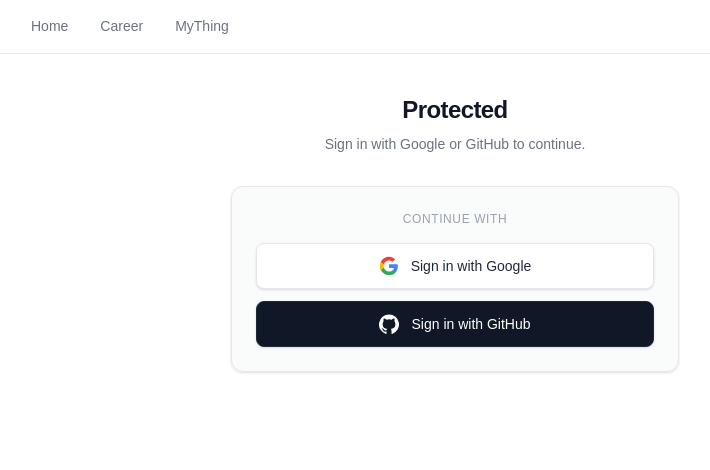
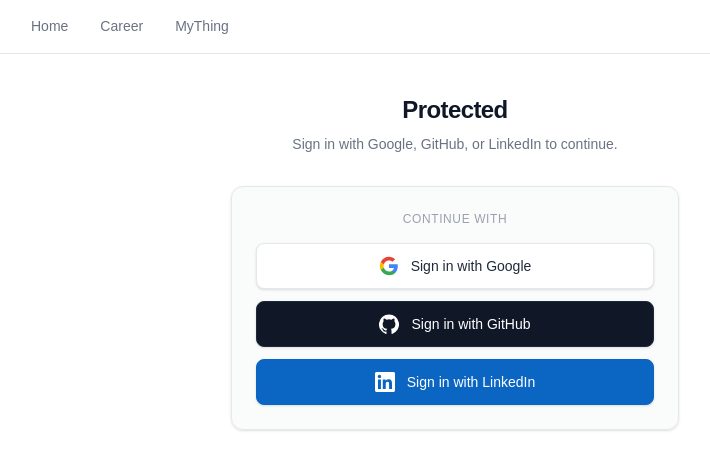
Before and after one commit to yblee85/yblee85.github.io, a Next.js app in the folder frontend/: page /protected in a window 1280 px wide. Shown: the top 470 px of the page, without its empty margins (185-895 px from the left). Built offline with nearby package versions, Linux system fonts and the light colour scheme; no server answers.

Commit message:
add linkedin login

```diff
--- a/frontend/components/ProtectedAuthContent.tsx
+++ b/frontend/components/ProtectedAuthContent.tsx
@@ -34,6 +34,14 @@ function GitHubIcon({ className }: { className?: string }) {
   );
 }
 
+function LinkedInIcon({ className }: { className?: string }) {
+  return (
+    <svg className={className} viewBox="0 0 24 24" fill="currentColor" aria-hidden>
+      <path d="M20.447 20.452h-3.554v-5.569c0-1.328-.027-3.037-1.852-3.037-1.853 0-2.136 1.445-2.136 2.939v5.667H9.351V9h3.414v1.561h.046c.477-.9 1.637-1.85 3.37-1.85 3.601 0 4.267 2.37 4.267 5.455v6.286zM5.337 7.433c-1.144 0-2.063-.926-2.063-2.065 0-1.138.92-2.063 2.063-2.063 1.14 0 2.064.925 2.064 2.063 0 1.139-.925 2.065-2.064 2.065zm1.782 13.019H3.555V9h3.564v11.452zM22.225 0H1.771C.792 0 0 .774 0 1.729v20.542C0 23.227.792 24 1.771 24h20.451C23.2 24 24 23.227 24 22.271V1.729C24 .774 23.2 0 22.222 0h.003z" />
+    </svg>
+  );
+}
+
 export default function ProtectedAuthContent() {
   const { isAuthenticated, isLoading, user, loginWithRedirect, logout } = useAuth0();
 
@@ -56,7 +64,7 @@ export default function ProtectedAuthContent() {
             Protected
           </h1>
           <p className="mt-2 text-sm text-gray-500">
-            Sign in with Google or GitHub to continue.
+            Sign in with Google, GitHub, or LinkedIn to continue.
           </p>
         </div>
 
@@ -72,7 +80,7 @@ export default function ProtectedAuthContent() {
                   authorizationParams: { connection: "google-oauth2" },
                 })
               }
-              className="inline-flex w-full items-center justify-center gap-3 rounded-lg border border-gray-200 bg-white px-4 py-3 text-sm font-medium text-gray-800 shadow-sm transition hover:bg-gray-50 hover:shadow"
+              className="inline-flex w-full cursor-pointer items-center justify-center gap-3 rounded-lg border border-gray-200 bg-white px-4 py-3 text-sm font-medium text-gray-800 shadow-sm transition hover:bg-gray-50 hover:shadow"
               aria-label="Sign in with Google"
             >
               <GoogleIcon className="h-5 w-5 shrink-0" />
@@ -85,11 +93,25 @@ export default function ProtectedAuthContent() {
                   authorizationParams: { connection: "github" },
                 })
               }
-              className="inline-flex w-full items-center justify-center gap-3 rounded-lg border border-gray-800 bg-gray-900 px-4 py-3 text-sm font-medium text-white shadow-sm transition hover:bg-gray-800"
+              className="inline-flex w-full cursor-pointer items-center justify-center gap-3 rounded-lg border border-gray-800 bg-gray-900 px-4 py-3 text-sm font-medium text-white shadow-sm transition hover:bg-gray-800"
               aria-label="Sign in with GitHub"
             >
               <GitHubIcon className="h-5 w-5 shrink-0 text-white" />
               Sign in with GitHub
+            </button>
+            <button
+              type="button"
+              onClick={() =>
+                loginWithRedirect({
+                  // Must match the connection name in Auth0 (often "linkedin" or "linkedin-oauth2").
+                  authorizationParams: { connection: "linkedin" },
+                })
+              }
+              className="inline-flex w-full cursor-pointer items-center justify-center gap-3 rounded-lg border border-[#0A66C2] bg-[#0A66C2] px-4 py-3 text-sm font-medium text-white shadow-sm transition hover:bg-[#004182]"
+              aria-label="Sign in with LinkedIn"
+            >
+              <LinkedInIcon className="h-5 w-5 shrink-0 text-white" />
+              Sign in with LinkedIn
             </button>
           </div>
         </div>
```
Also changed, not shown: 1 other file (tests, documents, lock files or other folders).
